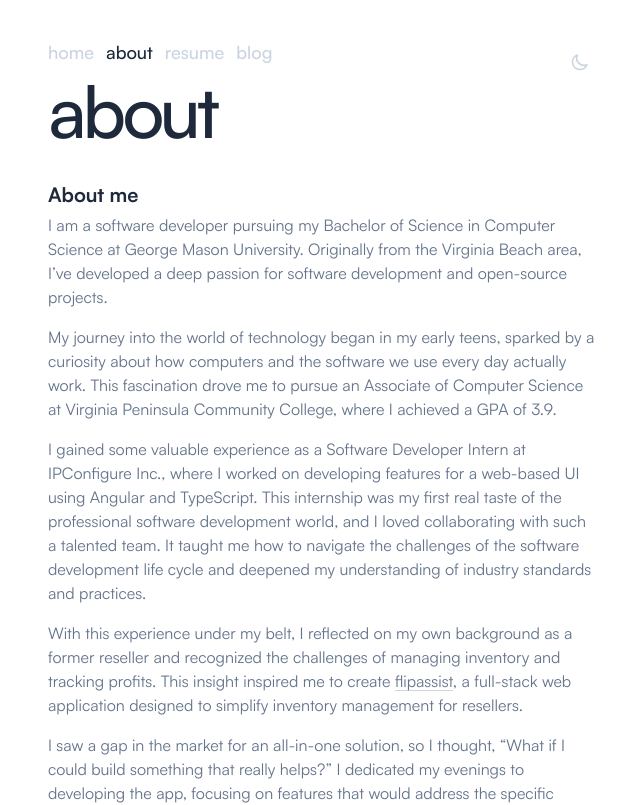
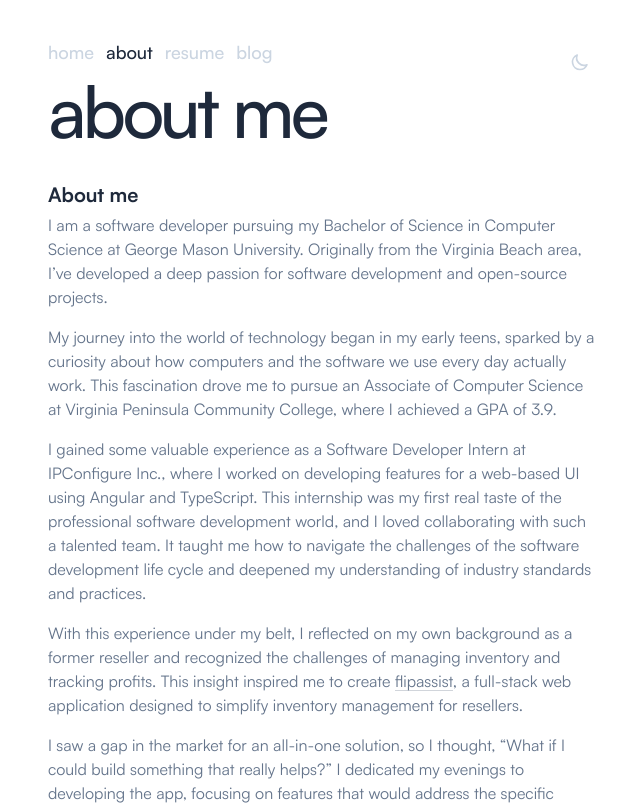
Before and after one commit to sa6ds/saadsadouk.com, a Next.js app: page /about in a window 1280 px wide. Shown: the top 805 px of the page, without its empty margins (317-957 px from the left). Built offline with nearby package versions, Linux system fonts and the light colour scheme.

Commit message:
complete about page & implement modular page structures

```diff
--- /dev/null
+++ b/src/app/(auth)/about/layout.tsx
@@ -0,0 +1,15 @@
+// src/app/(auth)/about/layout.tsx
+
+import Navbar from "@/app/assets/components/navbar/Navbar";
+import { ReactNode } from "react";
+
+export default function AboutLayout({ children }: { children: ReactNode }) {
+  return (
+    <main className="flex-grow flex flex-col items-center py-10 px-4 sm:px-6 lg:px-8">
+      <div className="w-full max-w-[550px]">
+        <Navbar />
+      </div>
+      <div className="w-full max-w-[550px]">{children}</div>
+    </main>
+  );
+}
--- a/src/app/(auth)/about/page.tsx
+++ b/src/app/(auth)/about/page.tsx
@@ -1,44 +1,41 @@
-import Navbar from "@/app/assets/components/navbar/Navbar";
+import { pageItems } from "@/app/assets/components/pageItems/pageItems";
 import Link from "next/link";
 
 export default function About() {
+  const { name } = pageItems.about;
+
   return (
-    <main className="flex-grow flex flex-col items-center py-10 px-4 sm:px-6 lg:px-8">
-      <div className="w-full max-w-[550px]">
-        <Navbar />
-      </div>
-      <div className="w-full max-w-[550px]">
+    <main>
       <h1 className="text-5xl md:text-6xl lg:text-7xl">
         <span className="flex flex-col">
           <span className="mb-[-10px] text-slate-800 dark:text-slate-50 font-semibold tracking-tight sm:tracking-tighter">
-              about
+            {name.toLowerCase()}
           </span>
         </span>
       </h1>
-
       <div className="mt-10">
         <h3 className="text-slate-800 mt-5 mb-1 dark:text-slate-50 font-bold text-xl tracking-normal">
           About me
         </h3>
         <p>
-            I am a software developer pursuing my Bachelor of Science in
-            Computer Science at George Mason University. Originally from the
-            Virginia Beach area, I’ve developed a deep passion for software
-            development and open-source projects.
+          I am a software developer pursuing my Bachelor of Science in Computer
+          Science at George Mason University. Originally from the Virginia Beach
+          area, I’ve developed a deep passion for software development and
+          open-source projects.
         </p>
         <p className="mt-4">
           My journey into the world of technology began in my early teens,
           sparked by a curiosity about how computers and the software we use
           every day actually work. This fascination drove me to pursue an
-            Associate of Computer Science at Virginia Peninsula Community
-            College, where I achieved a GPA of 3.9.
+          Associate of Computer Science at Virginia Peninsula Community College,
+          where I achieved a GPA of 3.9.
         </p>
         <p className="mt-4">
           I gained some valuable experience as a Software Developer Intern at
           IPConfigure Inc., where I worked on developing features for a
           web-based UI using Angular and TypeScript. This internship was my
-            first real taste of the professional software development world, and
-            I loved collaborating with such a talented team. It taught me how to
+          first real taste of the professional software development world, and I
+          loved collaborating with such a talented team. It taught me how to
           navigate the challenges of the software development life cycle and
           deepened my understanding of industry standards and practices.
         </p>
@@ -70,10 +67,10 @@ export default function About() {
         <p className="mt-4">
           As I continue to grow as a developer, I remain passionate about
           building quality software that enhances user experiences. My goal is
-            to contribute to meaningful projects and develop innovative
-            solutions that make a positive impact. I look forward to joining a
-            team where I can apply my skills as a software engineer to create
-            valuable products.
+          to contribute to meaningful projects and develop innovative solutions
+          that make a positive impact. I look forward to joining a team where I
+          can apply my skills as a software engineer to create valuable
+          products.
         </p>
 
         <h3 className="text-slate-800 mt-5 mb-1 dark:text-slate-50 font-bold text-xl tracking-normal">
@@ -105,17 +102,16 @@ export default function About() {
             inventory management and boosts profitability.
           </li>
           <li className="mb-2">
-              Actively contributed to high-profile open source projects,
-              including a library with over 500 stars on GitHub, improving code
-              quality and adding new features.
+            Actively contributed to high-profile open source projects, including
+            a library with over 500 stars on GitHub, improving code quality and
+            adding new features.
           </li>
           <li className="mb-2">
             Organized and led coding workshops at local community centers,
-              teaching programming basics and sparking interest in tech among
-              high school students.
+            teaching programming basics and sparking interest in tech among high
+            school students.
           </li>
         </ul>
-        </div>
       </div>
     </main>
   );
--- /dev/null
+++ b/src/app/(auth)/blog/layout.tsx
@@ -0,0 +1,15 @@
+// src/app/(auth)/blog/layout.tsx
+
+import Navbar from "@/app/assets/components/navbar/Navbar";
+import { ReactNode } from "react";
+
+export default function BlogLayout({ children }: { children: ReactNode }) {
+  return (
+    <main className="flex-grow flex flex-col items-center py-10 px-4 sm:px-6 lg:px-8">
+      <div className="w-full max-w-[550px]">
+        <Navbar />
+      </div>
+      <div className="w-full max-w-[550px]">{children}</div>
+    </main>
+  );
+}
--- a/src/app/(auth)/blog/page.tsx
+++ b/src/app/(auth)/blog/page.tsx
@@ -1,22 +1,20 @@
-import Navbar from "@/app/assets/components/navbar/Navbar";
+// pages/blog.tsx
+
+import { pageItems } from "@/app/assets/components/pageItems/pageItems";
 
 export default function Blog() {
+  const { name } = pageItems.blog;
+
   return (
-    <main className="flex-grow flex flex-col items-center py-10 px-4 sm:px-6 lg:px-8">
-      <div className="w-full max-w-[550px]">
-        <Navbar />
-      </div>
-      <div className="w-full max-w-[550px]">
-        <h1 className="text-5xl md:text-6xl lg:text-7xl">
-          <span className="flex flex-col">
-            <span className="mb-[-10px] text-slate-800 dark:text-slate-50 font-semibold tracking-tight sm:tracking-tighter">
-              blog
-            </span>
+    <main>
+      <h1 className="text-5xl md:text-6xl lg:text-7xl">
+        <span className="flex flex-col">
+          <span className="mb-[-10px] text-slate-800 dark:text-slate-50 font-semibold tracking-tight sm:tracking-tighter">
+            {name.toLowerCase()}
           </span>
-        </h1>
-
-        <div className="mt-10"></div>
-      </div>
+        </span>
+      </h1>
+      <div className="mt-10">{/* Blog content here */}</div>
     </main>
   );
 }
--- /dev/null
+++ b/src/app/(auth)/resume/layout.tsx
@@ -0,0 +1,15 @@
+// src/app/(auth)/resume/layout.tsx
+
+import Navbar from "@/app/assets/components/navbar/Navbar";
+import { ReactNode } from "react";
+
+export default function ResumeLayout({ children }: { children: ReactNode }) {
+  return (
+    <main className="flex-grow flex flex-col items-center py-10 px-4 sm:px-6 lg:px-8">
+      <div className="w-full max-w-[550px]">
+        <Navbar />
+      </div>
+      <div className="w-full max-w-[550px]">{children}</div>
+    </main>
+  );
+}
--- a/src/app/(auth)/resume/page.tsx
+++ b/src/app/(auth)/resume/page.tsx
@@ -1,22 +1,20 @@
-import Navbar from "@/app/assets/components/navbar/Navbar";
+// pages/resume.tsx
+
+import { pageItems } from "@/app/assets/components/pageItems/pageItems";
 
 export default function Resume() {
+  const { name } = pageItems.resume;
+
   return (
-    <main className="flex-grow flex flex-col items-center py-10 px-4 sm:px-6 lg:px-8">
-      <div className="w-full max-w-[550px]">
-        <Navbar />
-      </div>
-      <div className="w-full max-w-[550px]">
-        <h1 className="text-5xl md:text-6xl lg:text-7xl">
-          <span className="flex flex-col">
-            <span className="mb-[-10px] text-slate-800 dark:text-slate-50 font-semibold tracking-tight sm:tracking-tighter">
-              resume
-            </span>
+    <main>
+      <h1 className="text-5xl md:text-6xl lg:text-7xl">
+        <span className="flex flex-col">
+          <span className="mb-[-10px] text-slate-800 dark:text-slate-50 font-semibold tracking-tight sm:tracking-tighter">
+            {name.toLowerCase()}
           </span>
-        </h1>
-
-        <div className="mt-10"></div>
-      </div>
+        </span>
+      </h1>
+      <div className="mt-10">{/* Resume content here */}</div>
     </main>
   );
 }
--- /dev/null
+++ b/src/app/assets/components/pageItems/pageItems.tsx
@@ -0,0 +1,11 @@
+// utils/pageItems.ts
+
+interface PageItem {
+  name: string;
+}
+
+export const pageItems: Record<string, PageItem> = {
+  about: { name: "About Me" },
+  resume: { name: "Resume" },
+  blog: { name: "Blog" },
+};
```
Lines whose indentation alone changed are shown as unchanged.
